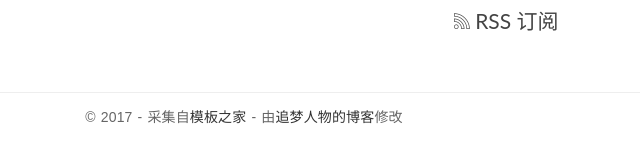
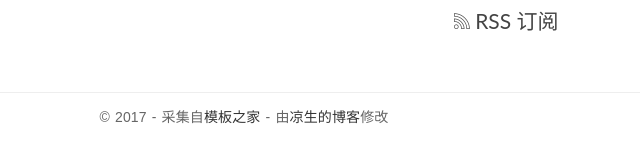
Before and after one commit to ning2510/Django-Blog, a Django app: page / in a window 1280 px wide. Shown: the part 943-1091 px from the top of the page, without its empty margins (396-1036 px from the left). Run offline with Django 3.2, Linux system fonts and the light colour scheme; some libraries are stand-ins or nearby versions.

Commit message:
Gradually improve

```diff
--- a/templates/blog/index.html
+++ b/templates/blog/index.html
@@ -211,7 +211,7 @@
             <div class="col-md-12">
                 <p class="copyright">&copy 2017 - 采集自<a href="http://www.cssmoban.com/"
                                                         target="_blank" title="模板之家">模板之家</a>
-                    - 由<a href="http://zmrenwu.com/" title="网页模板" target="_blank">追梦人物的博客</a>修改
+                    - 由<a href="http://zmrenwu.com/" title="网页模板" target="_blank">凉生的博客</a>修改
                 </p>
             </div>
         </div>
```
